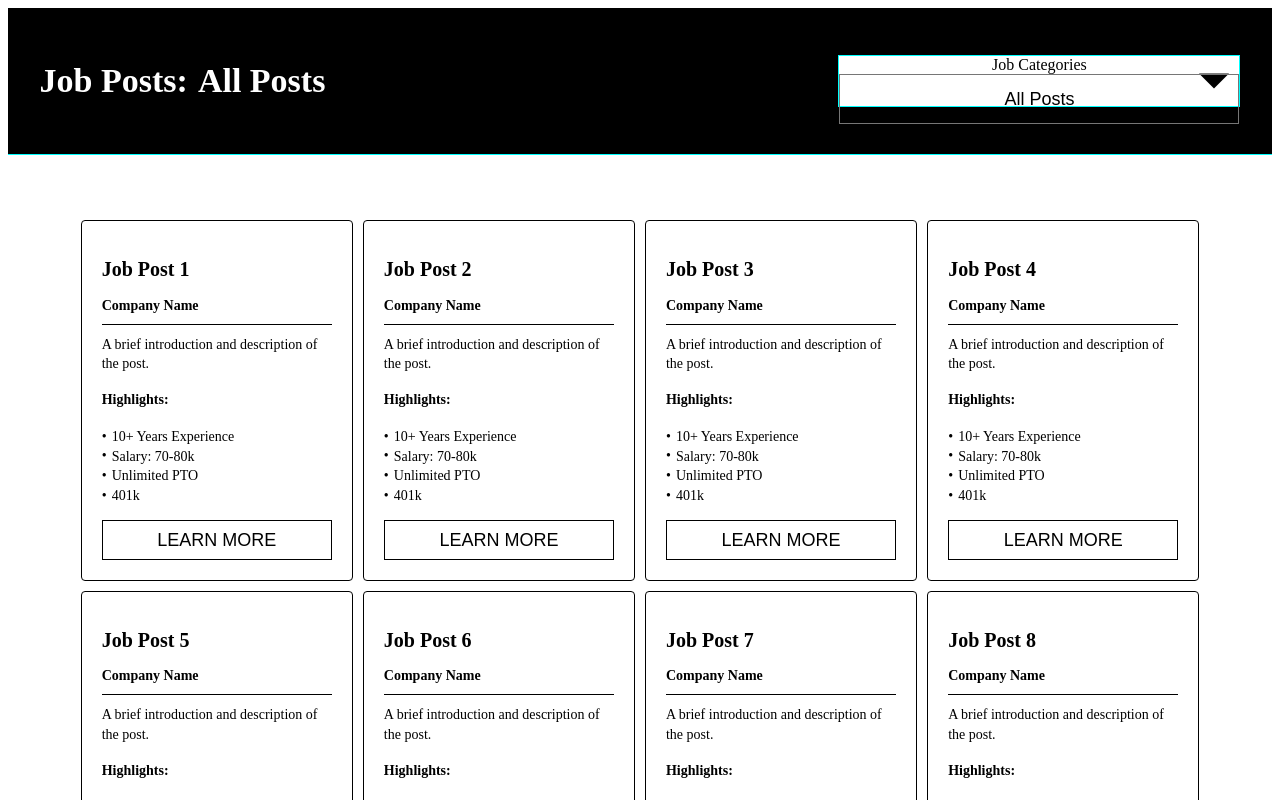
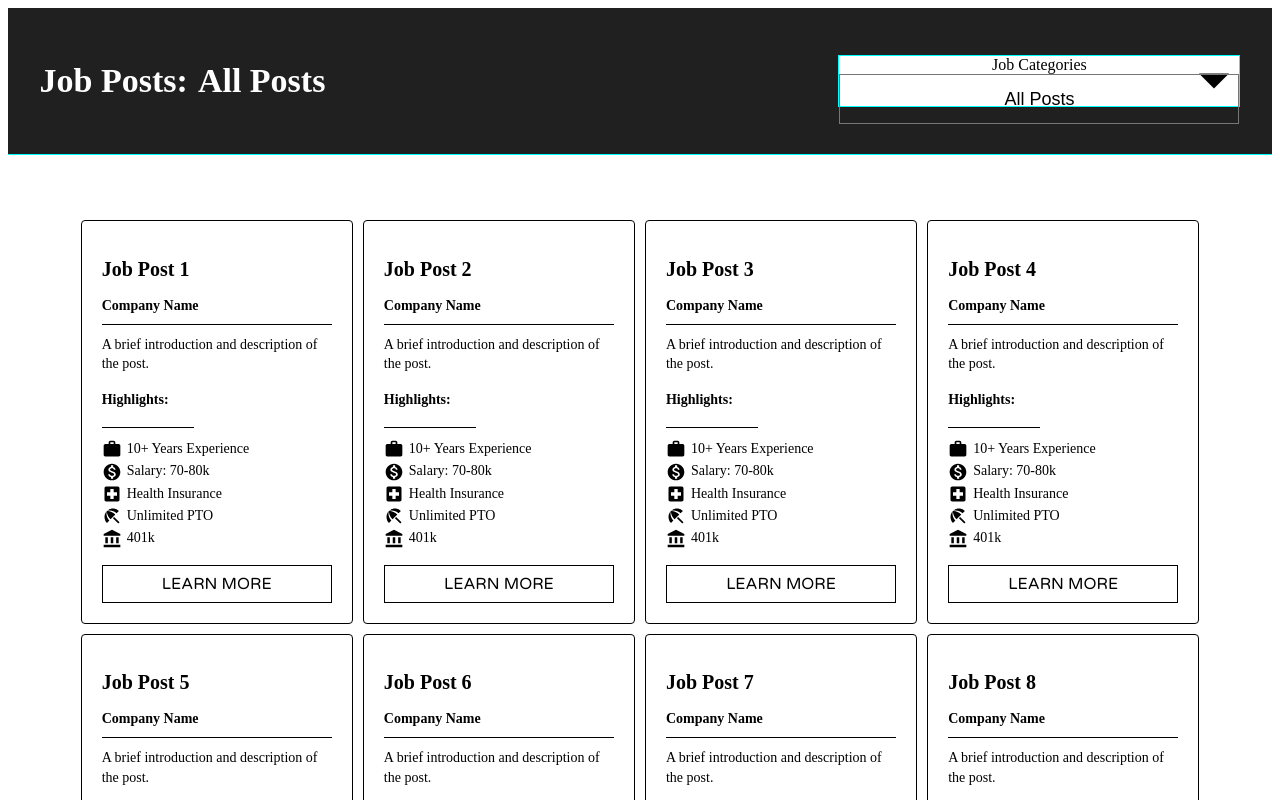
Before and after one commit to wgibbs/job-posts-app, a React (Create React App) app: page / in a window 1280 px wide. Shown: the top 800 px of the page. Built offline with nearby package versions, Linux system fonts and the light colour scheme; the HTML template or start-up script is replaced by a standard one.

Commit message:
Styling + Material UI Icons

```diff
--- a/package.json
+++ b/package.json
@@ -4,6 +4,8 @@
   "version": "0.1.0",
   "private": true,
   "dependencies": {
+    "@material-ui/core": "^4.11.4",
+    "@material-ui/icons": "^4.11.2",
     "@testing-library/jest-dom": "^5.12.0",
     "@testing-library/react": "^11.2.6",
     "@testing-library/user-event": "^12.8.3",
--- a/src/api/posts.js
+++ b/src/api/posts.js
@@ -6,8 +6,9 @@ export const posts = [
     desc: 'A brief introduction and description of the post.',
     highlight1: '10+ Years Experience',
     highlight2: 'Salary: 70-80k',
-    highlight3: 'Unlimited PTO',
-    highlight4: '401k',
+    highlight3: 'Health Insurance',
+    highlight4: 'Unlimited PTO',
+    highlight5: '401k',
   },
   {
     category: 'Front End Development',
@@ -16,8 +17,9 @@ export const posts = [
     desc: 'A brief introduction and description of the post.',
     highlight1: '10+ Years Experience',
     highlight2: 'Salary: 70-80k',
-    highlight3: 'Unlimited PTO',
-    highlight4: '401k',
+    highlight3: 'Health Insurance',
+    highlight4: 'Unlimited PTO',
+    highlight5: '401k',
   },
   {
     category: 'Full Stack Development',
@@ -26,8 +28,9 @@ export const posts = [
     desc: 'A brief introduction and description of the post.',
     highlight1: '10+ Years Experience',
     highlight2: 'Salary: 70-80k',
-    highlight3: 'Unlimited PTO',
-    highlight4: '401k',
+    highlight3: 'Health Insurance',
+    highlight4: 'Unlimited PTO',
+    highlight5: '401k',
   },
   {
     category: 'Copywriting',
@@ -36,8 +39,9 @@ export const posts = [
     desc: 'A brief introduction and description of the post.',
     highlight1: '10+ Years Experience',
     highlight2: 'Salary: 70-80k',
-    highlight3: 'Unlimited PTO',
-    highlight4: '401k',
+    highlight3: 'Health Insurance',
+    highlight4: 'Unlimited PTO',
+    highlight5: '401k',
   },
   {
     category: 'UI Design',
@@ -46,8 +50,9 @@ export const posts = [
     desc: 'A brief introduction and description of the post.',
     highlight1: '10+ Years Experience',
     highlight2: 'Salary: 70-80k',
-    highlight3: 'Unlimited PTO',
-    highlight4: '401k',
+    highlight3: 'Health Insurance',
+    highlight4: 'Unlimited PTO',
+    highlight5: '401k',
   },
   {
     category: 'Copywriting',
@@ -56,8 +61,9 @@ export const posts = [
     desc: 'A brief introduction and description of the post.',
     highlight1: '10+ Years Experience',
     highlight2: 'Salary: 70-80k',
-    highlight3: 'Unlimited PTO',
-    highlight4: '401k',
+    highlight3: 'Health Insurance',
+    highlight4: 'Unlimited PTO',
+    highlight5: '401k',
   },
   {    category: 'Front End Development',
     title: 'Job Post 7',
@@ -65,8 +71,9 @@ export const posts = [
     desc: 'A brief introduction and description of the post.',
     highlight1: '10+ Years Experience',
     highlight2: 'Salary: 70-80k',
-    highlight3: 'Unlimited PTO',
-    highlight4: '401k',
+    highlight3: 'Health Insurance',
+    highlight4: 'Unlimited PTO',
+    highlight5: '401k',
   },
   {
     category: 'Full Stack Development',
@@ -75,8 +82,9 @@ export const posts = [
     desc: 'A brief introduction and description of the post.',
     highlight1: '10+ Years Experience',
     highlight2: 'Salary: 70-80k',
-    highlight3: 'Unlimited PTO',
-    highlight4: '401k',
+    highlight3: 'Health Insurance',
+    highlight4: 'Unlimited PTO',
+    highlight5: '401k',
   },
   {
     category: 'UI Design',
@@ -85,8 +93,9 @@ export const posts = [
     desc: 'A brief introduction and description of the post.',
     highlight1: '10+ Years Experience',
     highlight2: 'Salary: 70-80k',
-    highlight3: 'Unlimited PTO',
-    highlight4: '401k',
+    highlight3: 'Health Insurance',
+    highlight4: 'Unlimited PTO',
+    highlight5: '401k',
   },
   {
     category: 'Front End Development',
@@ -95,8 +104,9 @@ export const posts = [
     desc: 'A brief introduction and description of the post.',
     highlight1: '10+ Years Experience',
     highlight2: 'Salary: 70-80k',
-    highlight3: 'Unlimited PTO',
-    highlight4: '401k',
+    highlight3: 'Health Insurance',
+    highlight4: 'Unlimited PTO',
+    highlight5: '401k',
   },
   {
     category: 'Front End Development',
@@ -105,8 +115,9 @@ export const posts = [
     desc: 'A brief introduction and description of the post.',
     highlight1: '10+ Years Experience',
     highlight2: 'Salary: 70-80k',
-    highlight3: 'Unlimited PTO',
-    highlight4: '401k',
+    highlight3: 'Health Insurance',
+    highlight4: 'Unlimited PTO',
+    highlight5: '401k',
   },
   {
     category: 'UI Design',
@@ -115,8 +126,9 @@ export const posts = [
     desc: 'A brief introduction and description of the post.',
     highlight1: '10+ Years Experience',
     highlight2: 'Salary: 70-80k',
-    highlight3: 'Unlimited PTO',
-    highlight4: '401k',
+    highlight3: 'Health Insurance',
+    highlight4: 'Unlimited PTO',
+    highlight5: '401k',
   },
   {
     category: 'Copywriting',
@@ -125,8 +137,9 @@ export const posts = [
     desc: 'A brief introduction and description of the post.',
     highlight1: '10+ Years Experience',
     highlight2: 'Salary: 70-80k',
-    highlight3: 'Unlimited PTO',
-    highlight4: '401k',
+    highlight3: 'Health Insurance',
+    highlight4: 'Unlimited PTO',
+    highlight5: '401k',
   },
   {
     category: 'Full Stack Development',
@@ -135,8 +148,9 @@ export const posts = [
     desc: 'A brief introduction and description of the post.',
     highlight1: '10+ Years Experience',
     highlight2: 'Salary: 70-80k',
-    highlight3: 'Unlimited PTO',
-    highlight4: '401k',
+    highlight3: 'Health Insurance',
+    highlight4: 'Unlimited PTO',
+    highlight5: '401k',
   },
   {
     category: 'Front End Development',
@@ -145,8 +159,9 @@ export const posts = [
     desc: 'A brief introduction and description of the post.',
     highlight1: '10+ Years Experience',
     highlight2: 'Salary: 70-80k',
-    highlight3: 'Unlimited PTO',
-    highlight4: '401k',
+    highlight3: 'Health Insurance',
+    highlight4: 'Unlimited PTO',
+    highlight5: '401k',
   },
 ]
 
--- a/src/componenets/Footer.scss
+++ b/src/componenets/Footer.scss
@@ -2,7 +2,7 @@
 @import "../scss/mixins.scss";
 
 .footer {
-  background: $color-black;
+  background: $color-dark--primary;
   border-top: $border-cyan;
   height: 300px;
   margin: 80px 0 0;
--- a/src/componenets/Header.scss
+++ b/src/componenets/Header.scss
@@ -2,7 +2,7 @@
 @import "../scss/mixins.scss";
 
 .header {
-  background: $color-black;
+  background: $color-dark--primary;
   border-bottom: $border-cyan;
   padding: 30px 0;
 
--- a/src/componenets/JobPost.js
+++ b/src/componenets/JobPost.js
@@ -1,5 +1,10 @@
 import React from 'react';
 import './JobPost.scss';
+import AccountBalanceIcon from '@material-ui/icons/AccountBalance';
+import BeachAccessIcon from '@material-ui/icons/BeachAccess';
+import LocalHospitalIcon from '@material-ui/icons/LocalHospital';
+import MonetizationOnIcon from '@material-ui/icons/MonetizationOn';
+import WorkIcon from '@material-ui/icons/Work';
 
 class JobPost extends React.Component {
 
@@ -20,11 +25,13 @@ class JobPost extends React.Component {
             <p className="job-post__description">{post.desc}</p>
             <div className="job-post__highlights">
               <h4>Highlights:</h4>
+              <hr className="job-post__title-divider job-post__title-divider--small" />
               <ul>
-                <li>{post.highlight1}</li>
-                <li>{post.highlight2}</li>
-                <li>{post.highlight3}</li>
-                <li>{post.highlight4}</li>
+                <li><WorkIcon fontSize="small" /> {post.highlight1}</li>
+                <li><MonetizationOnIcon fontSize="small" /> {post.highlight2}</li>
+                <li><LocalHospitalIcon fontSize="small" /> {post.highlight3}</li>
+                <li><BeachAccessIcon fontSize="small" /> {post.highlight4}</li>
+                <li><AccountBalanceIcon fontSize="small" /> {post.highlight5}</li>
               </ul>
             </div>
             <a className="job-post__link" href="/">Learn More</a>
--- a/src/componenets/JobPost.scss
+++ b/src/componenets/JobPost.scss
@@ -57,6 +57,11 @@
     border: 0;
     border-bottom: $border-black;
     margin: 10px 0 0;
+
+    &--small {
+      max-width: 40%;
+      margin: 5px 0 0;
+    }
   }
 
   &__description {
@@ -74,22 +79,19 @@
 
     ul {
       list-style: none;
-      margin: 5px 0 0;
+      margin: 10px 0 0;
       padding: 0;
     }
 
     li {
-      line-height: 1.4;
+      align-items: center;
+      display: flex;
       font-size: 14px;
-      padding: 0 0 0 10px;
+      line-height: 1.6;
       position: relative;
 
-      &::before {
-        content: '•';
-        left: 0;
-        position: absolute;
-        top: 50%;
-        transform: translateY(-50%);
+      svg {
+        margin-right: 5px;
       }
     }
   }
@@ -99,7 +101,6 @@
     display: block;
     color: $color-black;
     font-family: $text-font;
-    font-size: 18px;
     @include primary-transition;
     line-height: 1;
     margin: 15px 0 0;
--- a/src/scss/base.scss
+++ b/src/scss/base.scss
@@ -47,7 +47,6 @@ table {
 }
 
 //Global Styles
-
 html {
   box-sizing: border-box;
 }
@@ -58,6 +57,7 @@ html {
 
 h1, h2, h3, h4 {
   font-family: $title-font;
+  font-weight: 600;
 }
 
 p, select, li {
--- /dev/null
+++ b/src/scss/fonts.scss
@@ -0,0 +1 @@
+@import url('https://fonts.googleapis.com/css2?family=Roboto+Mono:wght@400;600&family=Varela+Round&display=swap');
--- a/src/scss/main.scss
+++ b/src/scss/main.scss
@@ -1,3 +1,2 @@
 @import 'variables.scss';
 @import 'base.scss';
-@import url('https://fonts.googleapis.com/css2?family=Roboto+Mono&family=Oxygen&display=swap');
--- a/src/scss/variables.scss
+++ b/src/scss/variables.scss
@@ -1,7 +1,10 @@
+@import 'fonts.scss';
+
 //Colors
 $color-black: #000000;
 $color-white: #FFFFFF;
 $color-cyan: #00FFFF;
+$color-dark--primary: #202020;
 
 //Containers + Breakpoints
 $container-max: 1280px;
@@ -21,4 +24,4 @@ $break-phone-sm: 321px;
 
 //Fonts
 $title-font: 'Roboto Mono', monospace;
-$text-font: 'Oxygen', sans-serif;
+$text-font: 'Varela Round', sans-serif;
```
Also changed, not shown: 1 other file (tests, documents, lock files or other folders).
